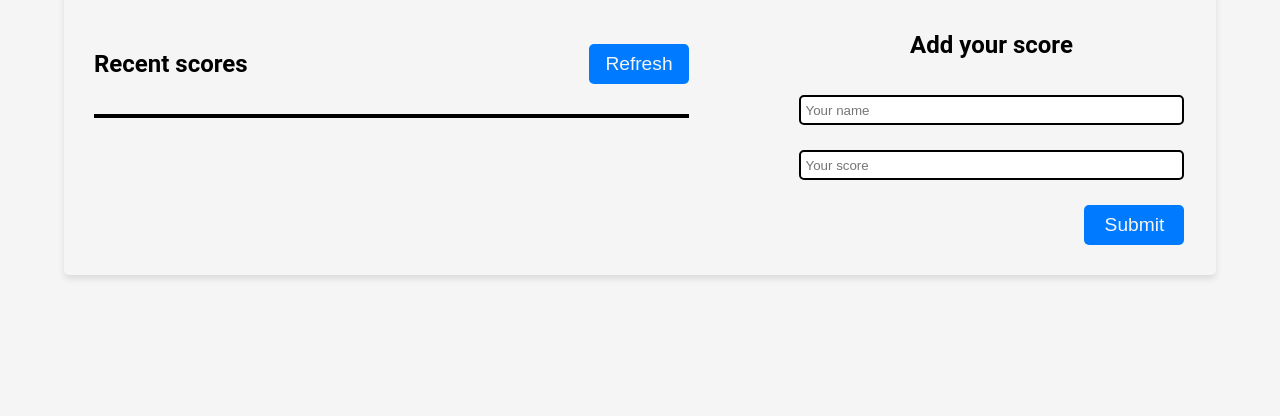
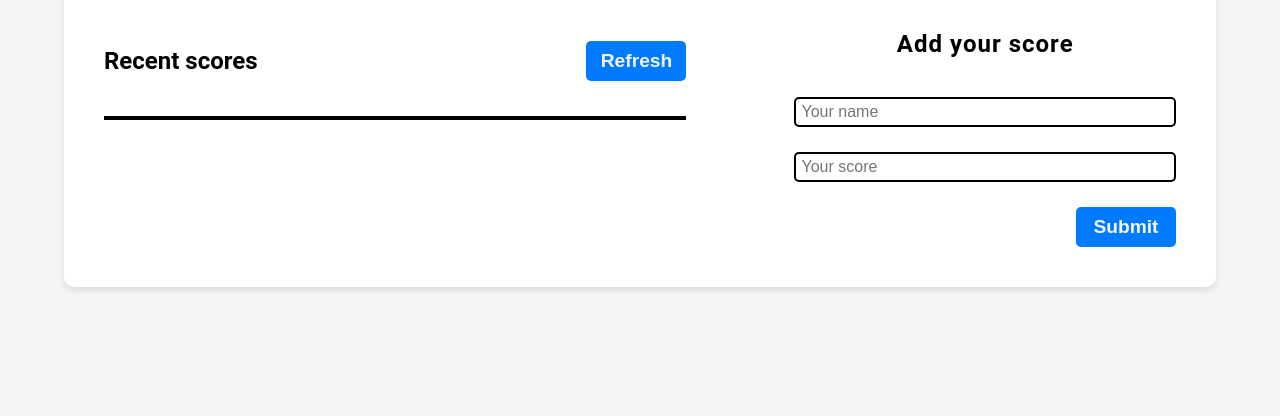
Before and after one commit to Alejandroq12/hallofchampions, a website built with webpack: page src/index.html in a window 1280 px wide. Shown: the part 384-800 px from the top of the page. Built offline with nearby package versions, Linux system fonts and the light colour scheme.

Commit message:
Update style.css to improve small details

```diff
--- a/src/styles.css
+++ b/src/styles.css
@@ -12,6 +12,7 @@
   --aqua: #00ffff;
   --light-blue: #007bff;
   --dark-blue: #0056b3;
+  --gray: #6c757d;
 }
 
 html, body {
@@ -38,6 +39,8 @@ body {
   box-shadow: 0 4px 6px rgba(0, 0, 0, 0.1);
   border-radius: 5px;
   overflow: hidden;
+  background-color: white;
+  max-width: 1200px;
 }
 
 .leaderboard-header {
@@ -46,6 +49,7 @@ body {
   align-items: center;
   margin: 35px 0 20px 0;
   font-size: 1.5rem;
+  font-weight: bold;
 }
 
 .leaderboard-scores {
@@ -67,6 +71,7 @@ body {
 
 .title-button h2 {
   font-size: 1.5rem;
+  font-weight: bold;
 }
 
 .leaderboard-scores__list {
@@ -77,13 +82,15 @@ body {
   max-height: 300px;
   overflow-y: scroll;
   box-shadow: inset 0 -4px 6px rgba(0, 0, 0, 0.4);
-
 }
 
 .leaderboard-scores__list .scores-li {
   list-style: none;
   margin: 4px 0 4px 0;
   padding: 10px;
+  display: flex;
+  justify-content: space-between;
+  font-weight: 600;
 }
 
 .leaderboard-scores__list .scores-li:hover {
@@ -95,7 +102,7 @@ body {
 }
 
 .leaderboard-scores__list .scores-li:nth-child(odd) {
-  background-color: gray;
+  background-color: var(--gray)
 }
 
 .leaderboard-scores__list .scores-li:nth-child(even) {
@@ -114,6 +121,8 @@ body {
 .leaderboard-add__score h2 {
   font-size: 1.5rem;
   margin: 0 0 12px 0;
+  font-weight: 600;
+  letter-spacing: 1px;
 }
 
 .leaderboard-form input {
@@ -123,6 +132,13 @@ body {
   border: 2px solid black;
   border-radius: 5px;
   padding: 5px;
+  font-size: 1rem;
+  transition: border-color 0.2s ease;
+}
+
+.leaderboard-form input:focus {
+  outline: none;
+  border-color: var(--dark-blue);
 }
 
 .submit-scores__btn {
@@ -142,6 +158,7 @@ button {
   border: none;
   color: var(--white-gray);
   transition: background-color 0.2s ease, color 0.2s ease;
+  font-weight: 600;
 }
 
 button:hover {
@@ -154,9 +171,10 @@ button:hover {
     flex-direction: row;
     justify-content: space-between;
     width: 90%;
+    max-width: 1200px;
     margin: 60px auto;
-    padding: 30px;
-    border-radius: 5px;
+    padding: 40px;
+    border-radius: 10px;
   }
 
   .leaderboard-scores {
@@ -167,6 +185,7 @@ button:hover {
   .leaderboard-header {
     font-size: 2.2rem;
     margin: 0 0 50px 0;
+    letter-spacing: 2px;
   }
 
   .leaderboard-add__score {
@@ -174,11 +193,11 @@ button:hover {
   }
 
   .title-button {
-    margin-bottom: 30px;
+    margin-bottom: 35px;
   }
 
   .leaderboard-add__score h2 {
-    margin-bottom: 32px;
+    margin-bottom: 35px;
   }
 
   .submit-scores__btn {
```
